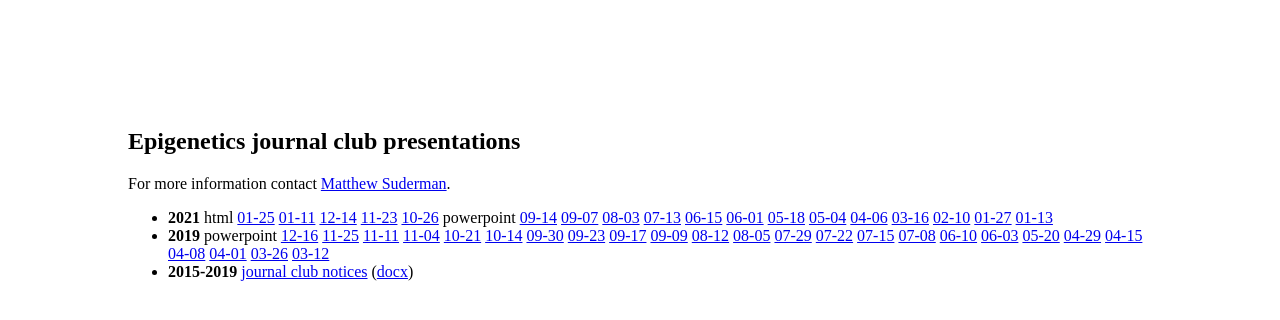
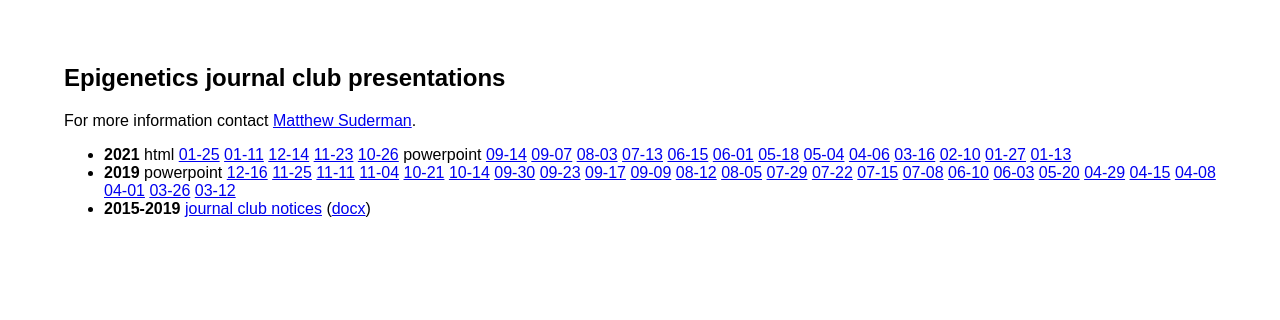
Before and after one commit to MRCIEU/epigenetics-journal-club, a Jekyll site: the page built from docs/readme.md, in a window 1280 px wide. Shown: the top 320 px of the page. Built offline with Jekyll 4.4.1, drawn with Linux system fonts in a browser that asks for light colours; our own code applies the rules of GitHub Pages for plain Markdown files.

Commit message:
Update default.html

```diff
--- a/docs/_layouts/default.html
+++ b/docs/_layouts/default.html
@@ -4,8 +4,8 @@
     <meta charset="utf-8">
     <style>
       body {
-        font-family: 'Droid Sans';
-        margin: 10%;
+        font-family: Arial, Helvetica, sans-serif;
+        margin: 5%;
       }
     </style>
   </head>
```
